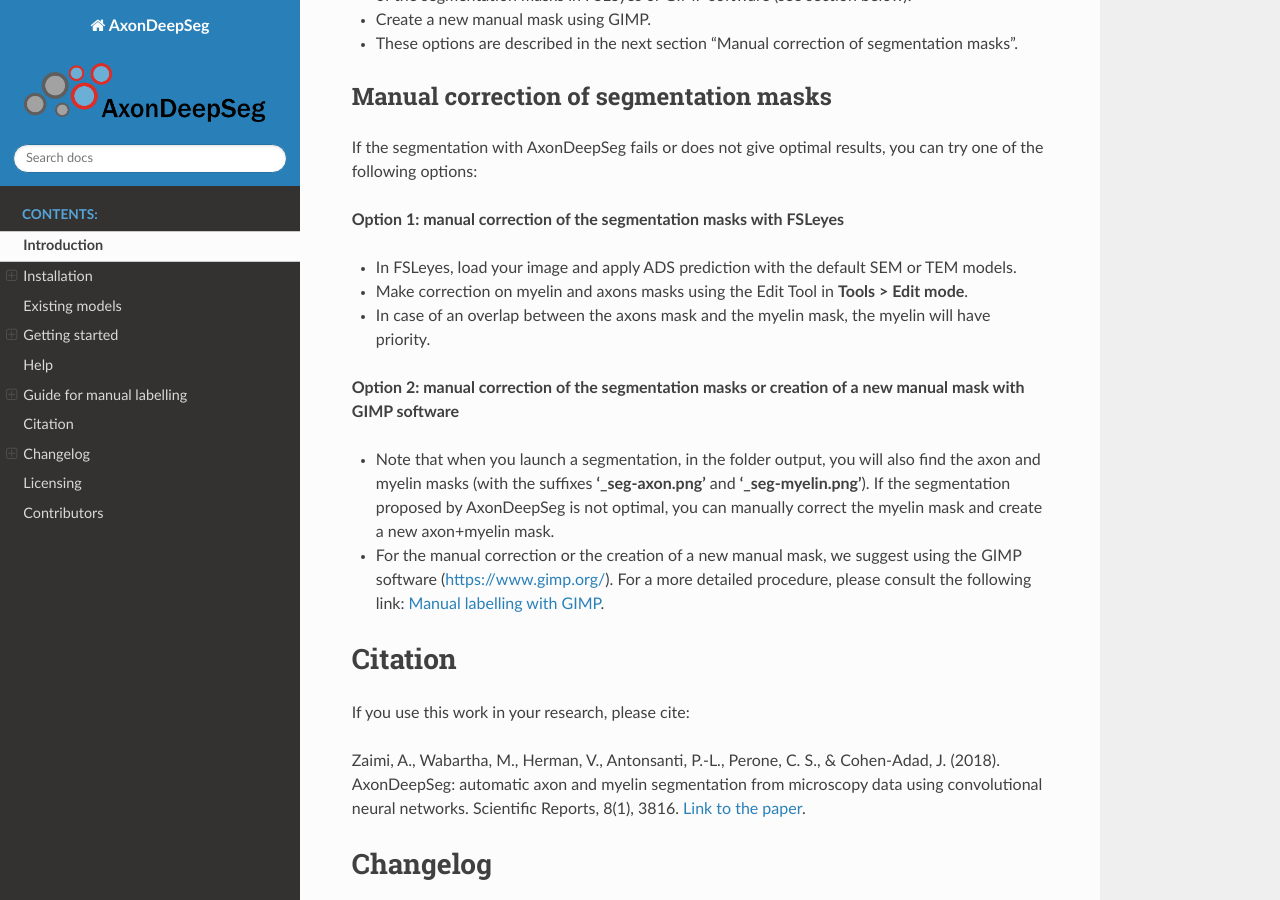
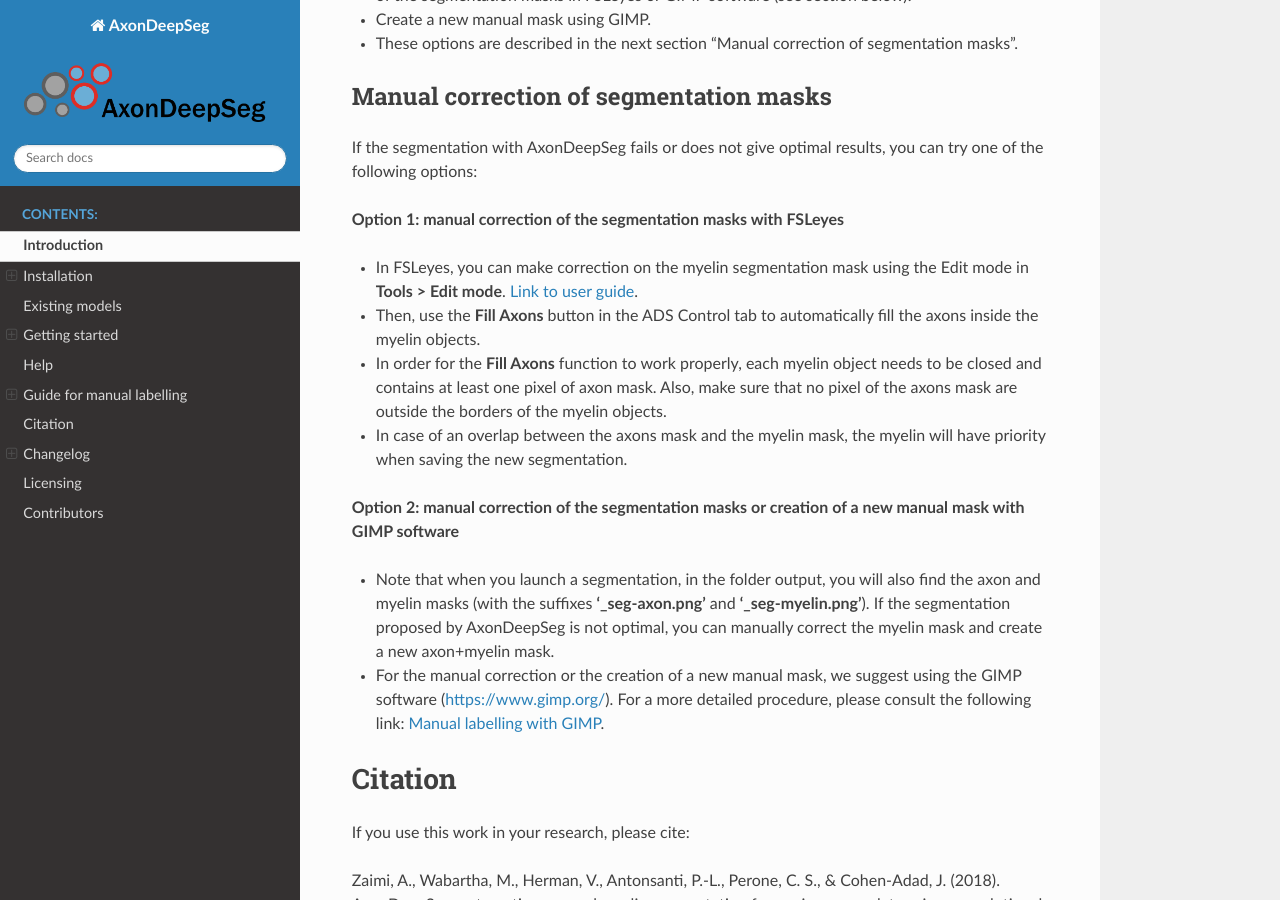
Before and after one commit to axondeepseg/axondeepseg, a Sphinx documentation site: the page built from docs/source/documentation.rst, in a window 1280 px wide and 900 px high, scrolled down 14503 px. Built offline with Sphinx 7.4.7 and the Read the Docs theme 2.0.0, drawn with Linux system fonts in a browser that asks for light colours.

Commit message:
Correction Option 1 FSLeyes

```diff
--- a/docs/source/documentation.rst
+++ b/docs/source/documentation.rst
@@ -455,9 +455,10 @@
 
 **Option 1: manual correction of the segmentation masks with FSLeyes**
 
-* In FSLeyes, load your image and apply ADS prediction with the default SEM or TEM models.
-* Make correction on myelin and axons masks using the Edit Tool in **Tools > Edit mode**.
-* In case of an overlap between the axons mask and the myelin mask, the myelin will have priority.
+* In FSLeyes, you can make correction on the myelin segmentation mask using the Edit mode in **Tools > Edit mode**. `Link to user guide <https://users.fmrib.ox.ac.uk/~paulmc/fsleyes/userdoc/latest/editing_images.html>`_.
+* Then, use the **Fill Axons** button in the ADS Control tab to automatically fill the axons inside the myelin objects.
+* In order for the **Fill Axons** function to work properly, each myelin object needs to be closed and contains at least one pixel of axon mask. Also, make sure that no pixel of the axons mask are outside the borders of the myelin objects.
+* In case of an overlap between the axons mask and the myelin mask, the myelin will have priority when saving the new segmentation.
 
 **Option 2: manual correction of the segmentation masks or creation of a new manual mask with GIMP software**
 
```
